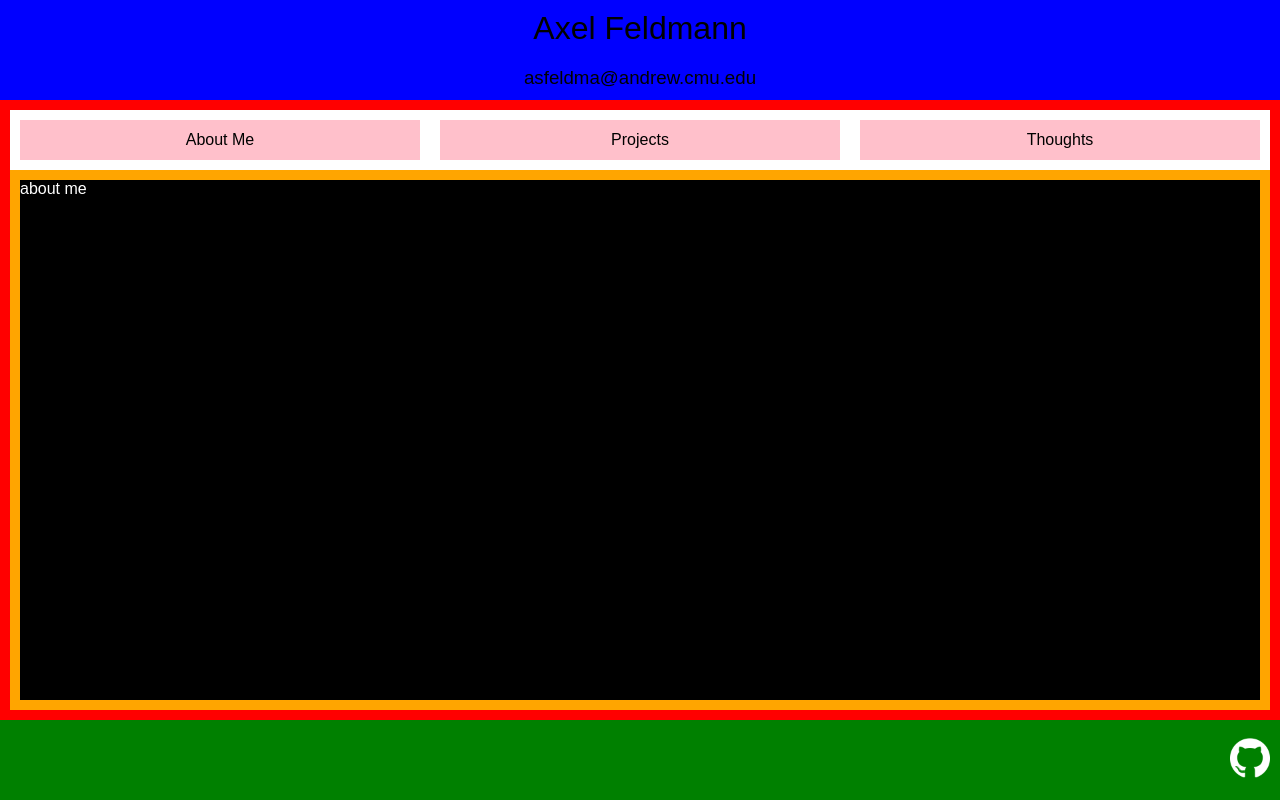
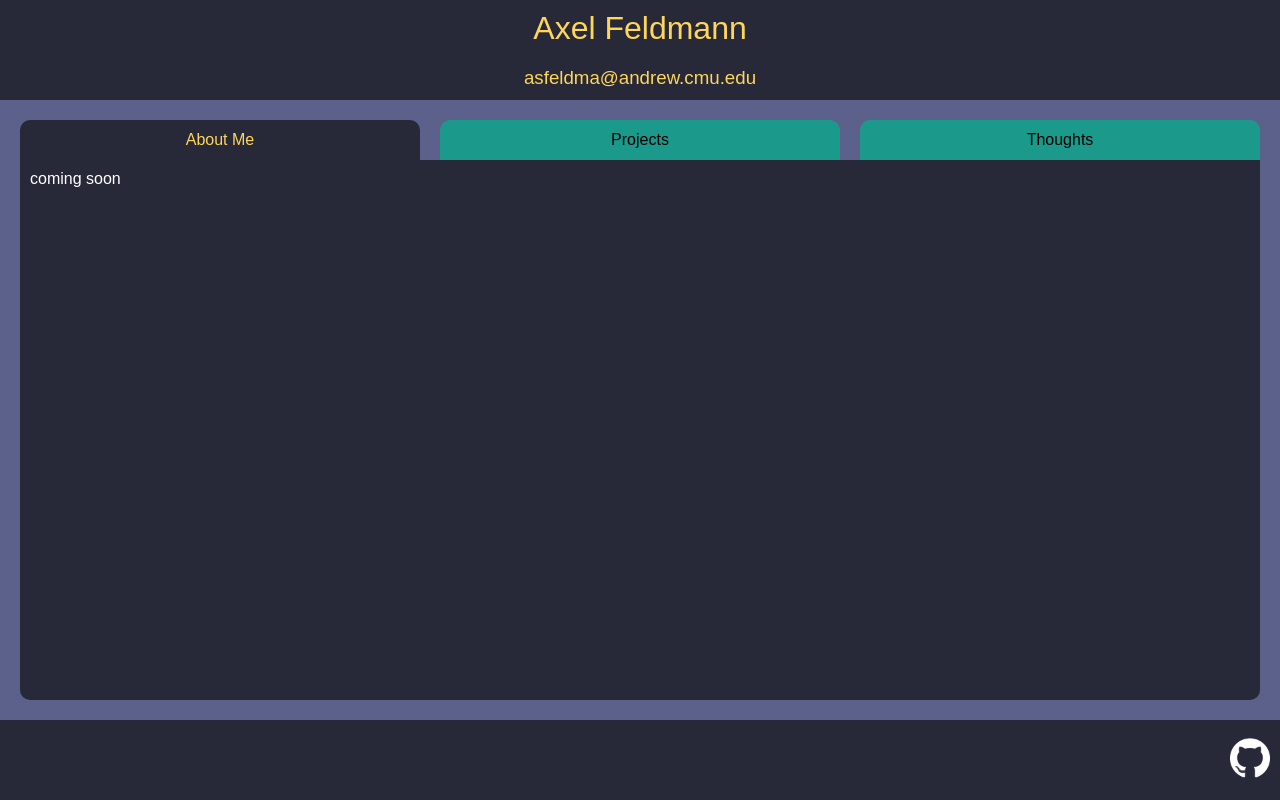
Before and after one commit to axelfeldmann/old-website, a React (Create React App) app: page / in a window 1280 px wide. Built offline with nearby package versions, Linux system fonts and the light colour scheme.

Commit message:
this actually looks fine now - content to come

```diff
--- a/package.json
+++ b/package.json
@@ -3,6 +3,7 @@
   "version": "0.1.0",
   "private": true,
   "dependencies": {
+    "classnames": "^2.2.5",
     "gh-pages": "^1.0.0",
     "node-sass-chokidar": "0.0.3",
     "npm-run-all": "^4.0.2",
--- a/src/App.css
+++ b/src/App.css
@@ -5,7 +5,7 @@ h1, h2, h3, h4, h5, h6 {
 
 html, body {
   height: 100%;
-  background: pink; }
+  background: #5b618a; }
 
 .container {
   position: absolute;
@@ -19,8 +19,9 @@ html, body {
   display: flex; }
 
 .header {
+  color: #ffd65c;
   display: flex;
-  background: blue;
+  background: #272838;
   min-height: 100px; }
 
 .header-center {
@@ -36,7 +37,7 @@ html, body {
 
 .footer {
   display: flex;
-  background: green;
+  background: #272838;
   min-height: 80px; }
 
 .github-logo {
@@ -51,19 +52,17 @@ html, body {
 
 .content {
   flex: 1;
-  background: red;
+  background: #5b618a;
   display: flex;
   flex-flow: column; }
 
 .tabs {
-  background: orange;
   display: flex;
   flex-flow: column;
   flex: 1;
   margin: 10px; }
 
 .tab-labels {
-  background: white;
   display: flex;
   flex-flow: row; }
 
@@ -71,17 +70,24 @@ html, body {
   cursor: pointer;
   flex: 1;
   min-height: 40px;
-  background: pink;
-  margin: 10px;
+  background: #1b998b;
+  margin: 10px 10px 0 10px;
   display: flex;
   align-items: center;
-  justify-content: center; }
+  justify-content: center;
+  border-radius: 10px 10px 0 0; }
+
+.label:hover {
+  color: #ffd65c; }
 
 .label.selected {
-  color: lime; }
+  color: #ffd65c;
+  background: #272838; }
 
 .tab-pane {
+  padding: 10px;
   flex: 1;
-  background: black;
-  margin: 10px;
-  color: white; }
+  background: #272838;
+  margin: 0 10px 10px 10px;
+  color: white;
+  border-radius: 0 0 10px 10px; }
--- a/src/App.scss
+++ b/src/App.scss
@@ -3,6 +3,8 @@ $color2: #5b618a;
 $color3: #272838;
 $color4: #1b998b;
 $color5: #ef946c;
+
+$background-color: $color2;
 
 $header-height: 100px;
 $footer-height: 80px;
@@ -17,7 +19,7 @@ h1, h2, h3, h4, h5, h6 {
 
 html, body {
   height: 100%;
-  background: pink;
+  background: $background-color;
 }
 
 .container{
@@ -35,8 +37,9 @@ html, body {
 // header stuff
 
 .header{
+  color: $color1;
   display: flex;
-  background: blue;
+  background: $color3;
   min-height: $header-height;
 }
 .header-center{
@@ -55,7 +58,7 @@ html, body {
 
 .footer{
   display: flex;
-  background: green;
+  background: $color3;
   min-height: $footer-height;
 }
 
@@ -75,13 +78,12 @@ html, body {
 
 .content{
   flex: 1;
-  background: red;
+  background: $background-color;
   display: flex;
   flex-flow: column;
 }
 
 .tabs{
-  background: orange;
   display: flex;
   flex-flow: column;
   flex: 1;
@@ -89,7 +91,6 @@ html, body {
 }
 
 .tab-labels{
-  background: white;
   display: flex;
   flex-flow: row;
 }
@@ -98,20 +99,28 @@ html, body {
   cursor: pointer;
   flex: 1;
   min-height: 40px;
-  background: pink;
-  margin: 10px;
+  background: $color4;
+  margin: 10px 10px 0 10px;
   display: flex;
   align-items: center;
   justify-content: center;
+  border-radius: 10px 10px 0 0;
+}
+
+.label:hover{
+  color: $color1;
 }
 
 .label.selected{
-  color: lime;
+  color: $color1;
+  background: $color3;
 }
 
 .tab-pane{
+  padding: 10px;
   flex: 1;
-  background: black;
-  margin: 10px;
+  background: $color3;
+  margin: 0 10px 10px 10px;
   color: white;
+  border-radius: 0 0 10px 10px;
 }
--- a/src/components/tab-contents/about.js
+++ b/src/components/tab-contents/about.js
@@ -1,5 +1,5 @@
 import React from 'react';
 
-const About = () => (<div>about me</div>)
+const About = () => (<div>coming soon</div>)
 
 export default About;
--- a/src/components/tab-contents/projects.js
+++ b/src/components/tab-contents/projects.js
@@ -1,5 +1,5 @@
 import React from 'react';
 
-const Projects = () => (<div>projects</div>)
+const Projects = () => (<div>coming soon</div>)
 
 export default Projects;
--- a/src/components/tab-contents/thoughts.js
+++ b/src/components/tab-contents/thoughts.js
@@ -1,5 +1,5 @@
 import React from 'react';
 
-const Thoughts = () => (<div>thoughts</div>)
+const Thoughts = () => (<div>coming soon</div>)
 
 export default Thoughts;
--- a/src/components/tabs.js
+++ b/src/components/tabs.js
@@ -1,6 +1,7 @@
 import React from 'react';
 import { connect } from 'react-redux';
 import Actions from '../actions/actions';
+import classnames from 'classnames';
 
 const mapStateToProps = (state) => ({
   curTab: state.tab
@@ -10,15 +11,22 @@ const mapDispatchToProps = (dispatch) => ({
   setTab: (tab) => () => dispatch(Actions.setTab(tab))
 });
 
-const makeTabLabels = (children, setTab) => children.map((tp, idx) => (
-  <div className='label' onClick={ setTab(idx) } key={ idx }>
-    { tp.props.label }
-  </div>
-))
+const makeTabLabels = (children, setTab, curTab) => children.map((tp, idx) => {
+  const classes = classnames('label', {
+    selected: (idx === curTab)
+  });
+  return (
+    <div className={ classes } onClick={ setTab(idx) } key={ idx }>
+      { tp.props.label }
+    </div>
+  );
+});
 
 const Tabs = ({ curTab, setTab, children }) => (
   <div className='tabs'>
-    <div className='tab-labels'> { makeTabLabels(children, setTab) } </div>
+    <div className='tab-labels'>
+      { makeTabLabels(children, setTab, curTab) }
+    </div>
     { children[curTab] }
   </div>
 );
```
Also changed, not shown: 1 other file (tests, documents, lock files or other folders).
